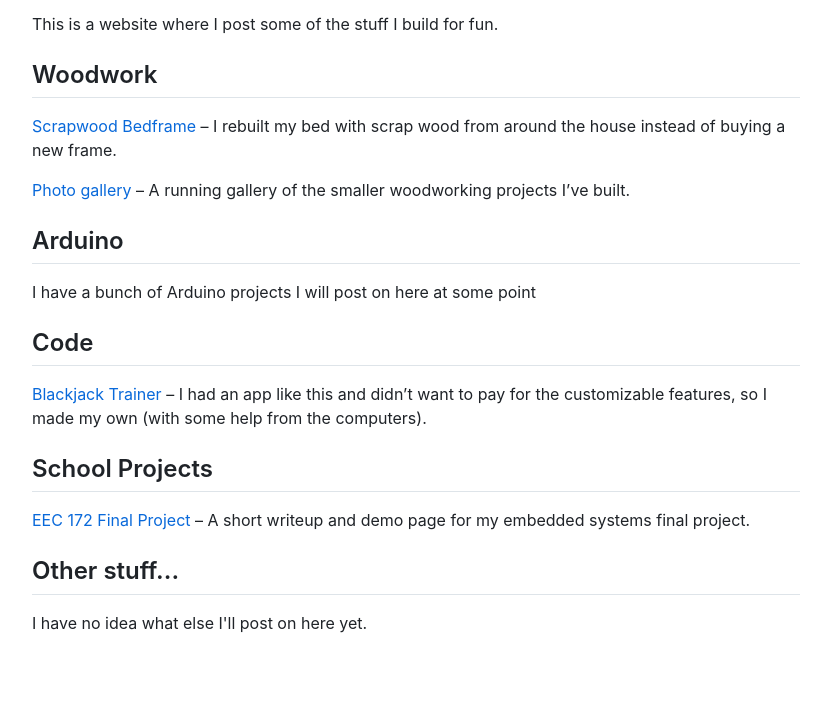
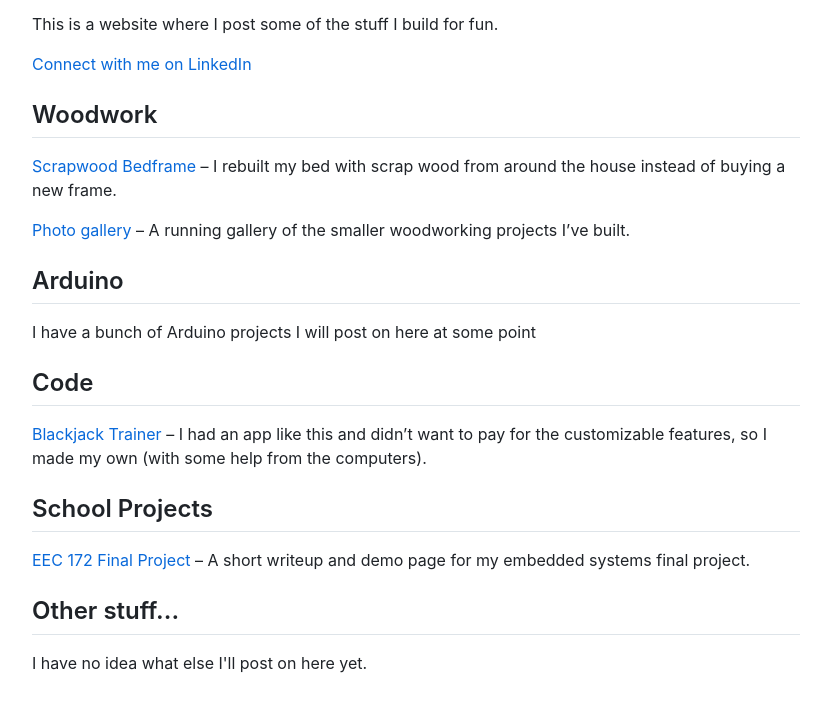
Before and after one commit to braedonhansen/Portfolio, a plain HTML site: page index.html in a window 1280 px wide. Shown: the part 87-800 px from the top of the page, without its empty margins (224-1055 px from the left). Drawn offline with nearby package versions, Linux system fonts and the light colour scheme.

Commit message:
Add LinkedIn link to homepage

```diff
--- a/index.html
+++ b/index.html
@@ -52,6 +52,7 @@
 
   <h1>Braedon's Portfolio</h1>
   <p>This is a website where I post some of the stuff I build for fun.</p>
+  <p><a href="https://www.linkedin.com/in/braedon-hansen-50088120a" target="_blank" rel="noopener noreferrer">Connect with me on LinkedIn</a></p>
 
   <h2>Woodwork</h2>
   <p><a href="bedframe.html">Scrapwood Bedframe</a> – I rebuilt my bed with scrap wood from around the house instead of buying a new frame.</p>
```
